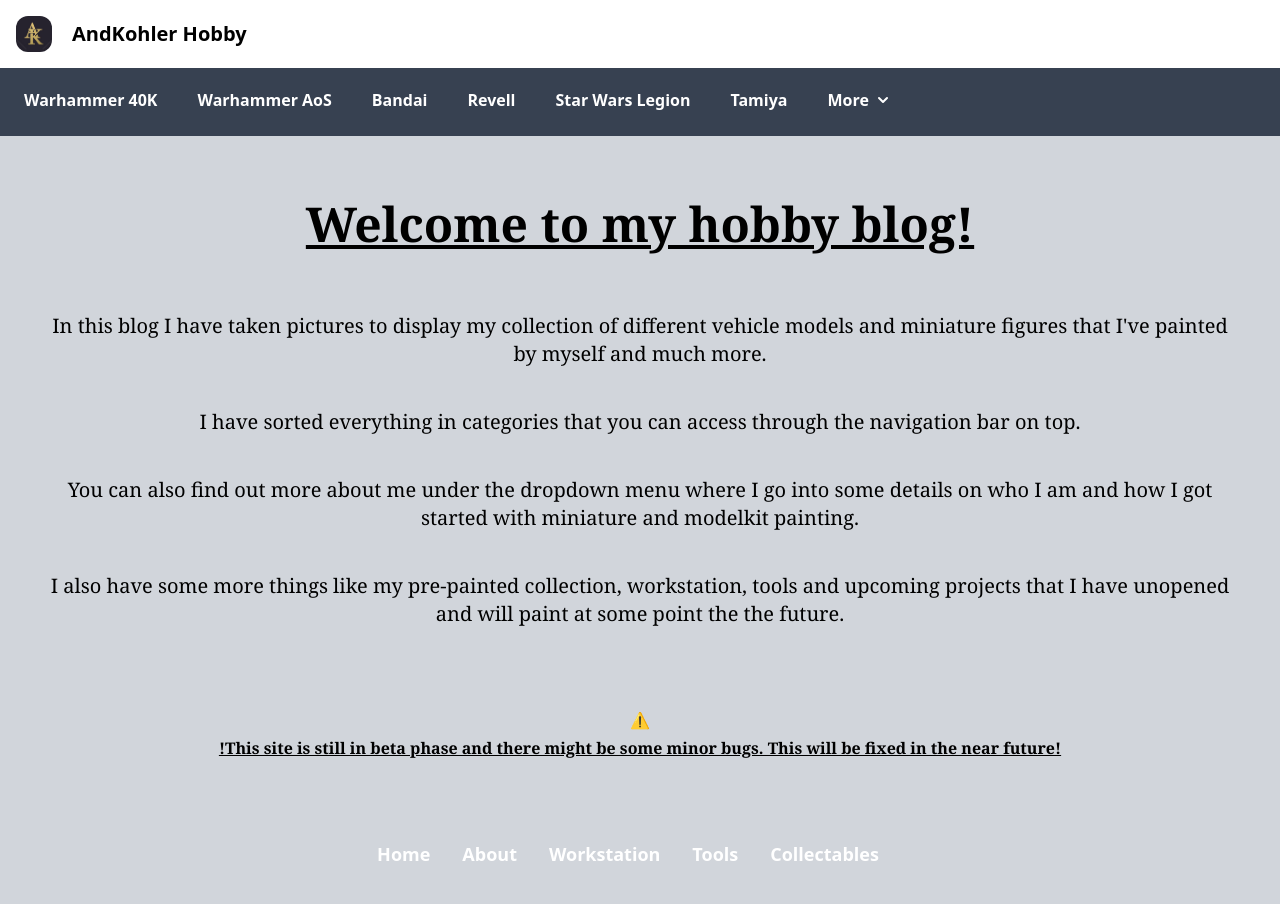
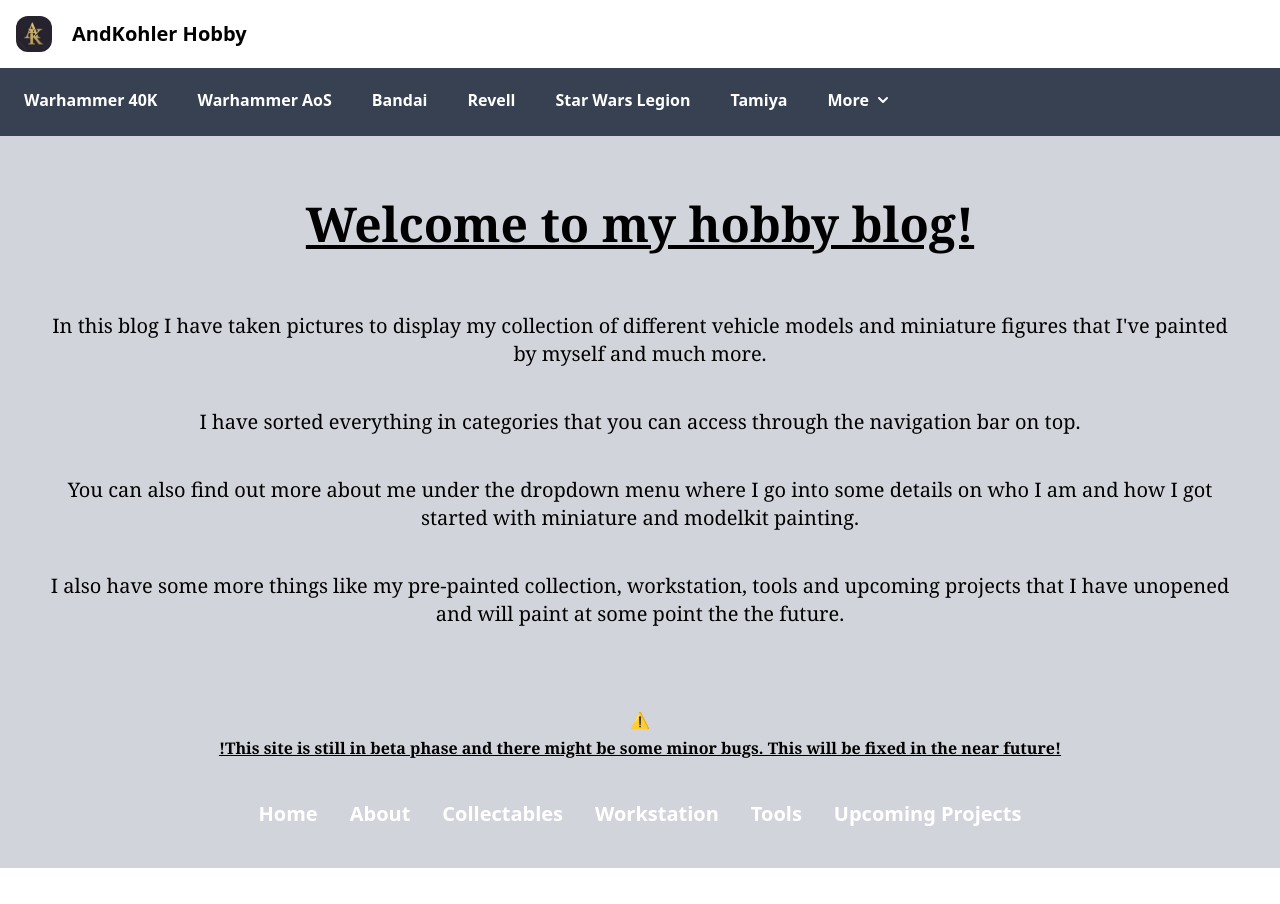
Before and after one commit to AndKohler/my-blog, a Next.js app: page / in a window 1280 px wide. After the commit the page ends 868 px from the top, so only its background shows below. Built offline with nearby package versions, Linux system fonts and the light colour scheme.

Commit message:
minor things in footer styling

```diff
--- a/app/more/projects/page.tsx
+++ b/app/more/projects/page.tsx
@@ -5,7 +5,9 @@
     return (
         <div className="my-10 mx-2 md:mx-20 block text-center font-serif">
             <h1 className="text-2xl underline">Upcoming Projects to paint.</h1>
-            <p className="mt-4">Here are all unopened boxes I have that I will paint at some point.</p>
+            <p className="mt-4">
+                Here are all unopened boxes I have that I will paint at some point.<br/>
+                The only one that's finished from all these boxes is the Daemon Prince from the Slaves To Darkness box.</p>
             <div>
                 <ul>
                     <li className="bg-white border-2 border-gray-700 rounded-xl mt-14 mb-5 pb-10 px-5">
--- a/components/Footer.tsx
+++ b/components/Footer.tsx
@@ -4,22 +4,25 @@
 const Footer = () => {
     return (
     <footer className='w-full'>
-        <div className='flex flex-row justify-center dark:bg-gray-800 mt-10 py-8'>
-            <ul className="flex flex-row mt-0 mr-6 space-x-4 text-xs md:text-lg">
+        <div className='dark:bg-gray-800'>
+            <ul className="grid grid-cols-2 place-items-center py-10 md:flex md: flex-row md:justify-center space-x-4 md:text-xl">
                 <li>
-                <Link href="/" className="mt-1 block px-2 py-1 text-white font-semibold rounded hover:underline">Home</Link>
+                <Link href="/" className="mt-1 px-2 py-1 text-white font-semibold rounded hover:underline">Home</Link>
                 </li>
                 <li>
-                <Link href="/more/about" className="mt-1 block px-2 py-1 text-white font-semibold rounded hover:underline">About</Link>
+                <Link href="/more/about" className="mt-1 px-2 py-1 text-white font-semibold rounded hover:underline">About</Link>
                 </li>
                 <li>
-                <Link href="/more/workstation" className="mt-1 block px-2 py-1 text-white font-semibold rounded hover:underline">Workstation</Link>
+                <Link href="/more/collectables" className="mt-1 px-2 py-1 text-white font-semibold rounded hover:underline">Collectables</Link>
                 </li>
                 <li>
-                <Link href="/more/tools" className="mt-1 block px-2 py-1 text-white font-semibold rounded hover:underline">Tools</Link>
+                <Link href="/more/workstation" className="mt-1 px-2 py-1 text-white font-semibold rounded hover:underline">Workstation</Link>
                 </li>
                 <li>
-                <Link href="/more/collectables" className="mt-1 block px-2 py-1 text-white font-semibold rounded hover:underline">Collectables</Link>
+                <Link href="/more/tools" className="mt-1 px-2 py-1 text-white font-semibold rounded hover:underline">Tools</Link>
+                </li>
+                <li>
+                <Link href="/more/projects" className="mt-1 px-2 py-1 text-white font-semibold rounded hover:underline">Upcoming Projects</Link>
                 </li>
             </ul>
         </div>
```
